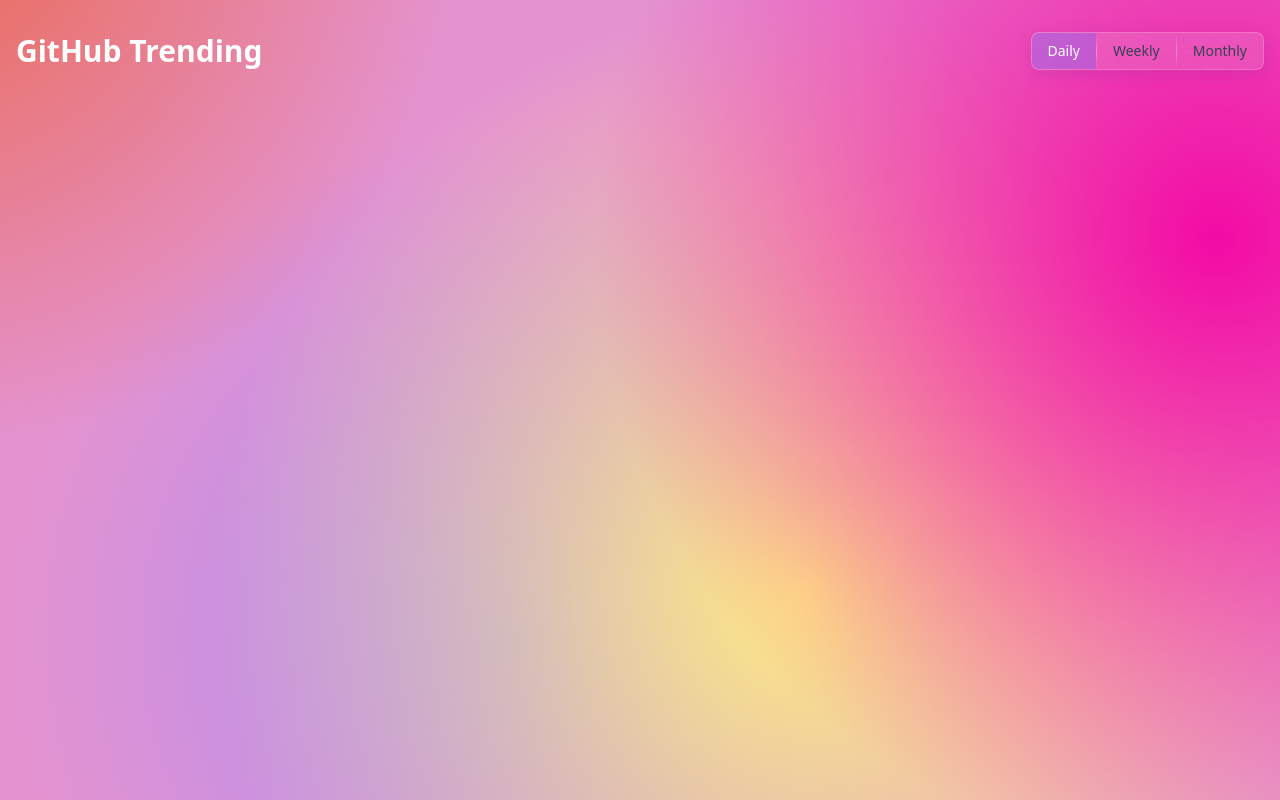
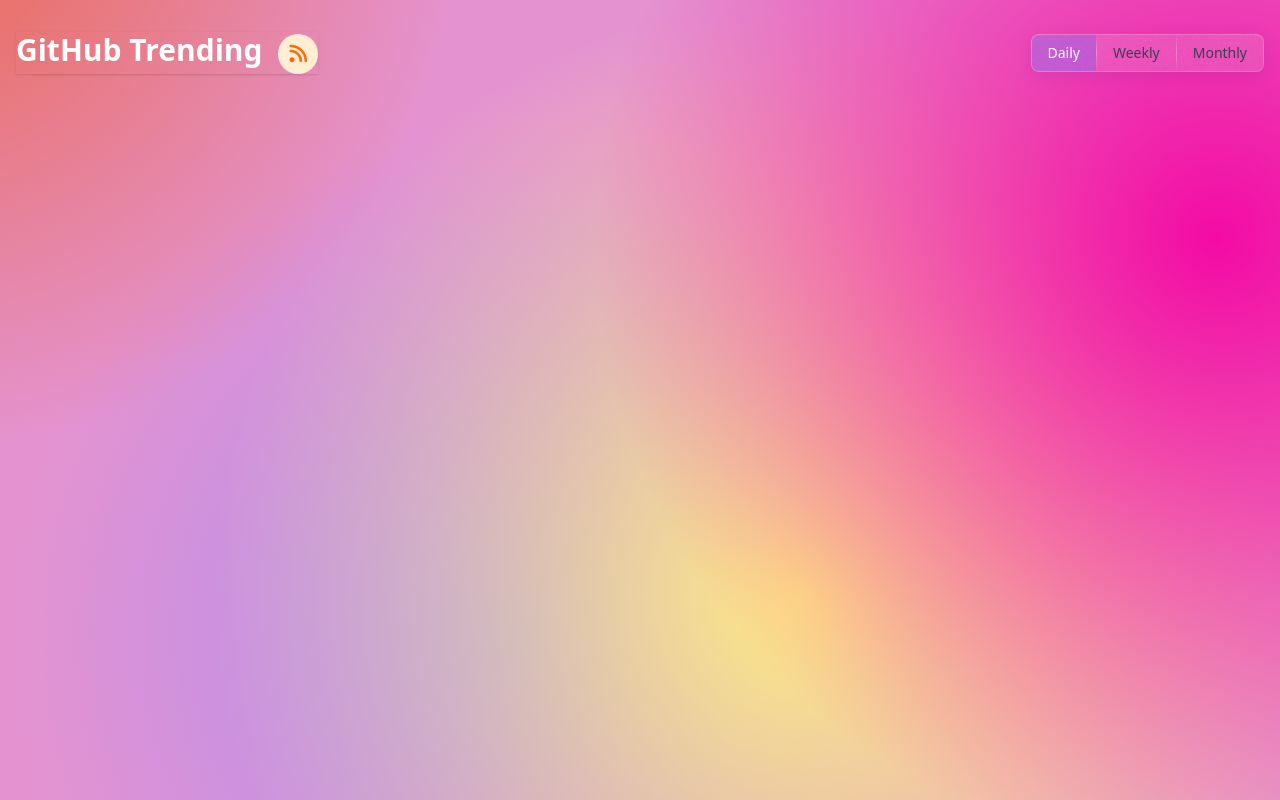
Before and after one commit to timlzh/github-trending-agent, a FastAPI app: page / in a window 1280 px wide. Run offline with FastAPI, Linux system fonts and the light colour scheme; data that the repository does not hold is empty; style sheets or scripts are compiled from the project's sources.

Commit message:
feat: rss icon

```diff
--- a/app/services/rss.py
+++ b/app/services/rss.py
@@ -21,6 +21,8 @@ class RSSService:
         fg.language("en")
 
         for repo in repositories:
+            if not repo:
+                continue
             fe = fg.add_entry()
             fe.title(f"{repo.username}/{repo.repository_name}")
             fe.link(href=repo.url)
--- a/app/templates/index.html
+++ b/app/templates/index.html
@@ -1,11 +1,18 @@
-{% extends "base.html" %}
-{% block title %}GitHub Trending{% endblock %}
-{% block content %}
+{% extends "base.html" %} {% block title %}GitHub Trending{% endblock %} {%
+block content %}
 <div class="glass-morphism-container"></div>
 <div class="content-container">
     <div class="container mx-auto px-4 py-8">
         <div class="flex justify-between items-center mb-6">
-            <h1 class="text-3xl font-bold text-white">GitHub Trending</h1>
+            <h1 class="text-3xl font-bold text-white shadow-sm">
+                GitHub Trending&nbsp;
+                <a href="/api/trending/repositories/{{ since.value }}" target="_blank" title="RSS Feed"
+                    class="inline-flex items-center justify-center w-10 h-10 rounded-full bg-orange-100 hover:bg-orange-200 transition-colors">
+                    <i class="fa-solid fa-rss text-orange-500 text-xl"></i>
+                </a>
+            </h1>
+            <div class="flex items-center space-x-4">
+
                 <form method="get" class="flex space-x-2">
                     <div class="flex rounded-lg overflow-hidden border border-gray-300 glass-morphism-button">
                         <button type="submit" name="since" value="daily"
@@ -24,6 +31,7 @@
                         </button>
                     </div>
                 </form>
+            </div>
         </div>
 
         <div class="grid grid-cols-1 md:grid-cols-2 lg:grid-cols-3 gap-6">
@@ -57,8 +65,8 @@
                         </div>
                     </div>
                     <div class="description text-gray-600 mb-4 text-sm min-h-[100px] text-shadow-sm">
-                        {{ (repo.ai_summary or repo.description or "No description
-                        available.") |safe }}
+                        {{ (repo.ai_summary or repo.description or "No
+                        description available.") |safe }}
                     </div>
                 </div>
                 <div class="stats flex flex-wrap items-center gap-2 mt-4 text-gray-500 text-sm text-shadow-sm">
@@ -70,14 +78,14 @@
                             <span>{{ repo.language }}</span>
                         </span>
                         {% endif %}
-                        <span class="whitespace-nowrap"><i class="fa fa-star text-amber-400"></i> {{ repo.total_stars
-                            }}</span>
-                        <span class="whitespace-nowrap"><i class="fa fa-code-branch text-indigo-400"></i> {{ repo.forks
-                            }}</span>
+                        <span class="whitespace-nowrap"><i class="fa fa-star text-amber-400"></i> {{
+                            repo.total_stars }}</span>
+                        <span class="whitespace-nowrap"><i class="fa fa-code-branch text-indigo-400"></i>
+                            {{ repo.forks }}</span>
                     </div>
                     <div class="flex items-center">
-                        <span class="whitespace-nowrap"><i class="fa-regular fa-star text-amber-400"></i> <span>{{
-                                repo.stars_since }} {{ since.value }}</span></span>
+                        <span class="whitespace-nowrap"><i class="fa-regular fa-star text-amber-400"></i>
+                            <span>{{ repo.stars_since }} {{ since.value }}</span></span>
                     </div>
                 </div>
                 <div class="keywords mt-2">
```
Lines whose indentation alone changed are shown as unchanged.
